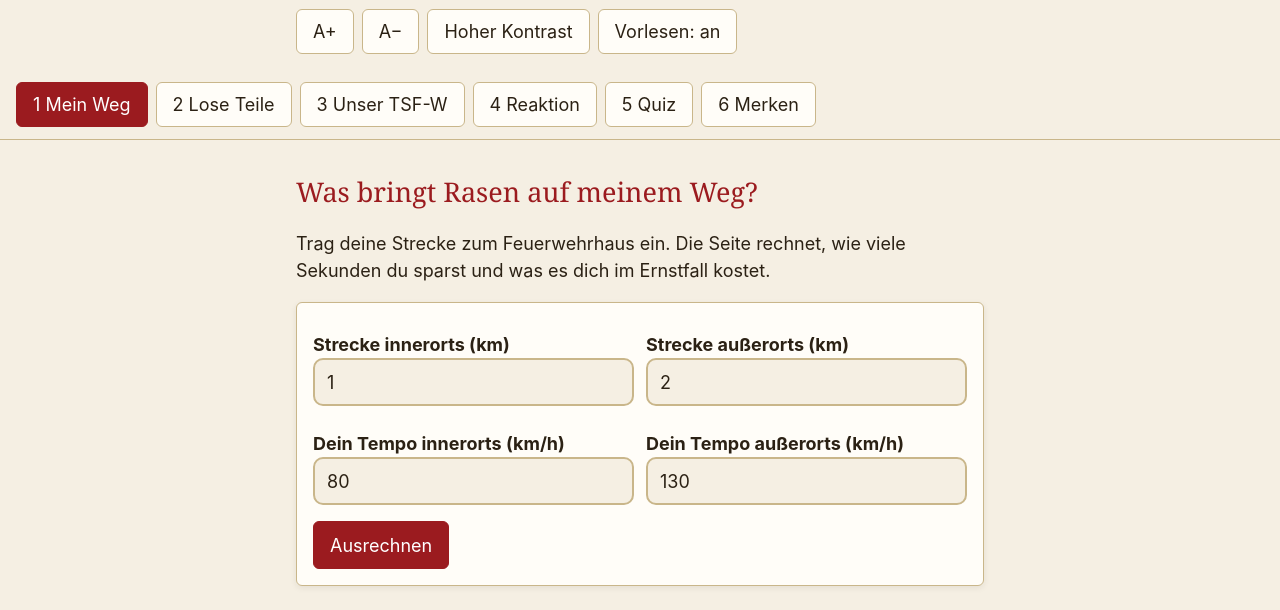
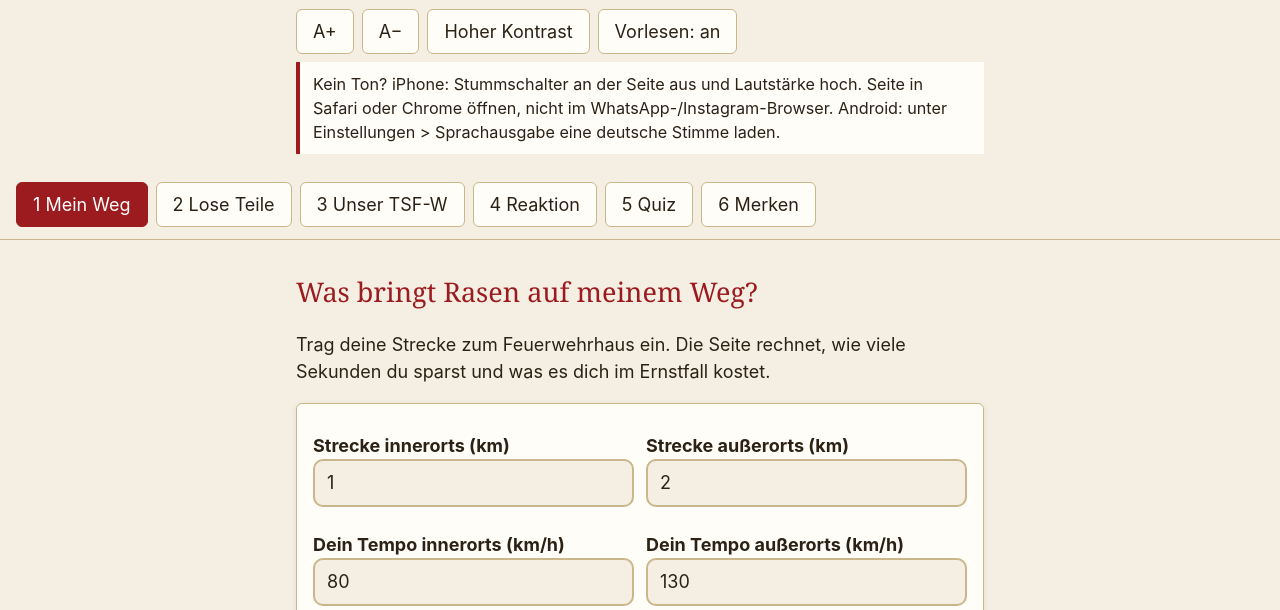
Before and after one commit to FeuerwehrBetziesdorf/ffw-training, a plain HTML site: page 01-strassenverkehr/index.html in a window 1280 px wide. Both pictures are taken after a click on the button "Vorlesen: aus". Shown: the part 190-800 px from the top of the page. Drawn offline with Linux system fonts and the light colour scheme.

Commit message:
Training Straßenverkehr: robustere Vorlesefunktion
Co-Authored-By: Claude Opus 5.5 <noreply@anthropic.com>
Claude-Session: https://claude.ai/code/session_01Q1ViDFbrTbjidTyVkD7oK9

```diff
--- a/01-strassenverkehr/index.html
+++ b/01-strassenverkehr/index.html
@@ -71,6 +71,7 @@ footer .spruch{font-family:Georgia,serif;font-style:italic;color:var(--accent);d
     <button id="contrast" aria-pressed="false">Hoher Kontrast</button>
     <button id="speakToggle" aria-pressed="false">Vorlesen: aus</button>
   </div>
+  <p id="ttsMsg" role="status" hidden style="margin:.5em 0 0;padding:.6em .8em;border-left:4px solid #9B1B1F;background:#FFFDF8;color:#2B2114;font-size:.9em"></p>
 </header>
 <nav class="tabs" role="tablist" aria-label="Bereiche">
   <button role="tab" data-tab="weg" aria-selected="true">1 Mein Weg</button>
@@ -206,13 +207,26 @@ const $=s=>document.querySelector(s);
 const fmt=(n,d=0)=>n.toLocaleString('de-DE',{maximumFractionDigits:d,minimumFractionDigits:d,useGrouping:false}).replace('.',',');
 const store={get(k){try{return localStorage.getItem(k)}catch(e){return null}},set(k,v){try{localStorage.setItem(k,v)}catch(e){}}};
 let speakOn=false;
-function say(t){ $('#live').textContent=t; if(speakOn && 'speechSynthesis' in window){ speechSynthesis.cancel(); const u=new SpeechSynthesisUtterance(t); u.lang='de-DE'; speechSynthesis.speak(u);} }
+const TTS=('speechSynthesis' in window)&&('SpeechSynthesisUtterance' in window);let deVoice=null;const keep=[];
+function pickVoice(){if(!TTS)return;const v=speechSynthesis.getVoices();deVoice=v.find(x=>/^de[-_]DE/i.test(x.lang)&&x.localService)||v.find(x=>/^de[-_]DE/i.test(x.lang))||v.find(x=>/^de/i.test(x.lang))||null;}
+if(TTS){pickVoice();if(speechSynthesis.addEventListener)speechSynthesis.addEventListener('voiceschanged',pickVoice);else speechSynthesis.onvoiceschanged=pickVoice;}
+function ttsMsg(t){const m=$('#ttsMsg');if(!m)return;m.textContent=t;m.hidden=!t;}
+const TTS_HELP='Kein Ton? iPhone: Stummschalter an der Seite aus und Lautstärke hoch. Seite in Safari oder Chrome öffnen, nicht im WhatsApp-/Instagram-Browser. Android: unter Einstellungen > Sprachausgabe eine deutsche Stimme laden.';
+function speakNow(t){if(!TTS){ttsMsg('Dieser Browser kann nicht vorlesen. Bitte Safari (iPhone) oder Chrome (Android) nutzen.');return;}
+ pickVoice();const parts=(t.match(/[^.!?]+[.!?]*/g)||[t]).map(x=>x.trim()).filter(Boolean);let started=false;
+ parts.forEach((p,i)=>{const u=new SpeechSynthesisUtterance(p);u.lang='de-DE';if(deVoice)u.voice=deVoice;u.rate=0.95;
+  u.onstart=()=>{started=true;ttsMsg('');};u.onend=()=>{const k=keep.indexOf(u);if(k>=0)keep.splice(k,1);};
+  u.onerror=e=>{if(e.error!=='interrupted'&&e.error!=='canceled')ttsMsg('Vorlesen ging nicht ('+e.error+'). '+TTS_HELP);};keep.push(u);speechSynthesis.speak(u);});
+ if(speechSynthesis.paused)speechSynthesis.resume();
+ setTimeout(()=>{if(!started&&!speechSynthesis.speaking)ttsMsg(TTS_HELP);},2500);}
+function say(t){ $('#live').textContent=t; if(!speakOn||!TTS)return;
+ if(speechSynthesis.speaking||speechSynthesis.pending){speechSynthesis.cancel();keep.length=0;setTimeout(()=>speakNow(t),120);} else speakNow(t); }
 // Darstellung
 let fs=parseInt(store.get('fs')||'18',10); const applyFs=()=>{document.documentElement.style.setProperty('--fs',fs+'px');store.set('fs',fs)}; applyFs();
 $('#fsPlus').onclick=()=>{fs=Math.min(30,fs+2);applyFs()}; $('#fsMinus').onclick=()=>{fs=Math.max(14,fs-2);applyFs()};
 const setContrast=on=>{ if(on)document.documentElement.dataset.contrast='hoch'; else delete document.documentElement.dataset.contrast; $('#contrast').setAttribute('aria-pressed',on); store.set('ct',on?'1':'0')};
 setContrast(store.get('ct')==='1'); $('#contrast').onclick=()=>setContrast(!document.documentElement.dataset.contrast);
-$('#speakToggle').onclick=()=>{speakOn=!speakOn;$('#speakToggle').setAttribute('aria-pressed',speakOn);$('#speakToggle').textContent='Vorlesen: '+(speakOn?'an':'aus'); if(speakOn) say('Vorlesen ist an.')};
+$('#speakToggle').onclick=()=>{speakOn=!speakOn;$('#speakToggle').setAttribute('aria-pressed',speakOn);$('#speakToggle').textContent='Vorlesen: '+(speakOn?'an':'aus'); if(speakOn){ if(!TTS){ttsMsg('Dieser Browser kann nicht vorlesen. Bitte Safari (iPhone) oder Chrome (Android) nutzen.');return;} say('Vorlesen ist an.');} else {if(TTS)speechSynthesis.cancel();ttsMsg('');}};
 // Tabs
 document.querySelectorAll('nav.tabs button').forEach(b=>b.onclick=()=>{
   document.querySelectorAll('nav.tabs button').forEach(x=>x.setAttribute('aria-selected',x===b));
```
